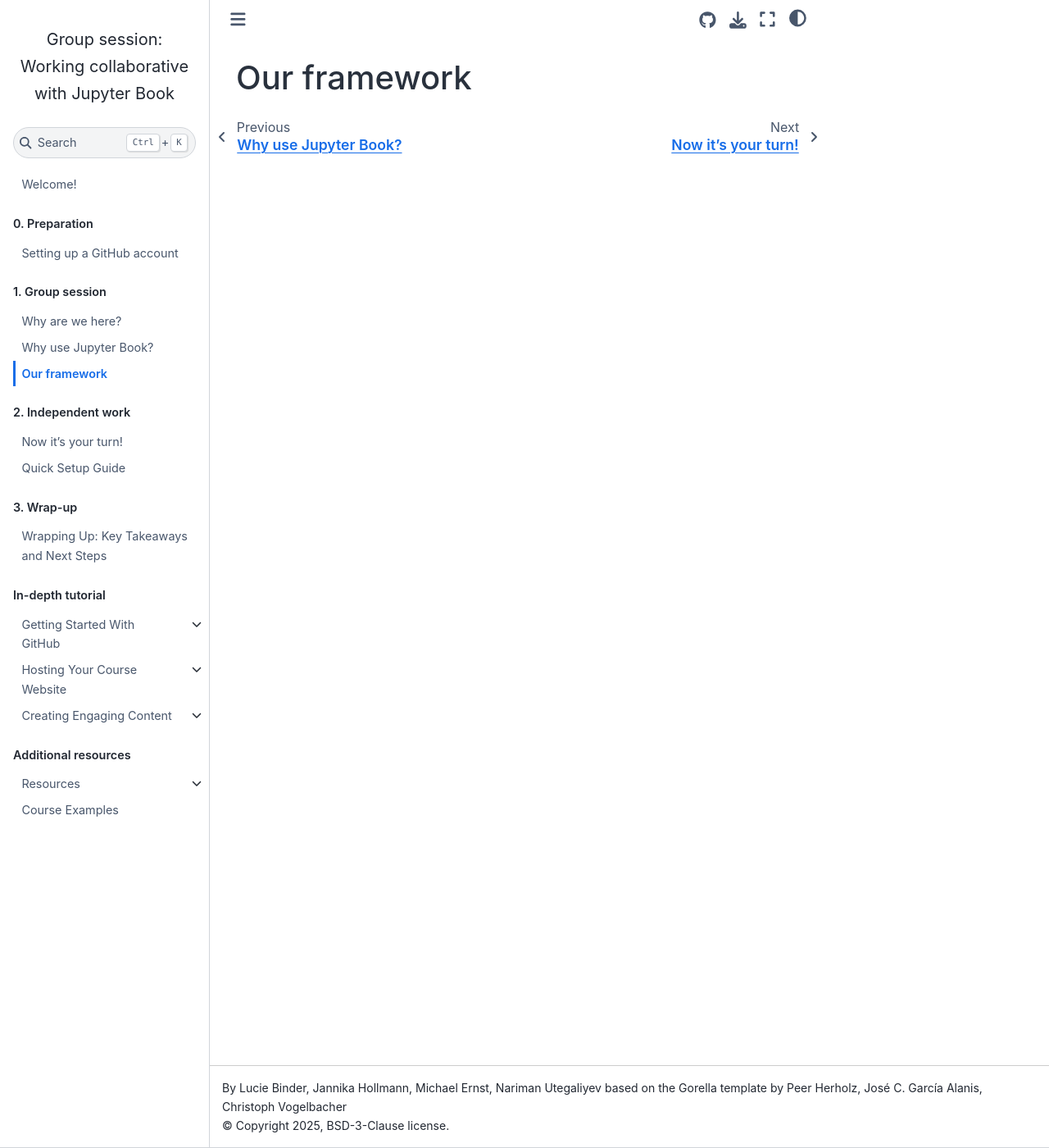
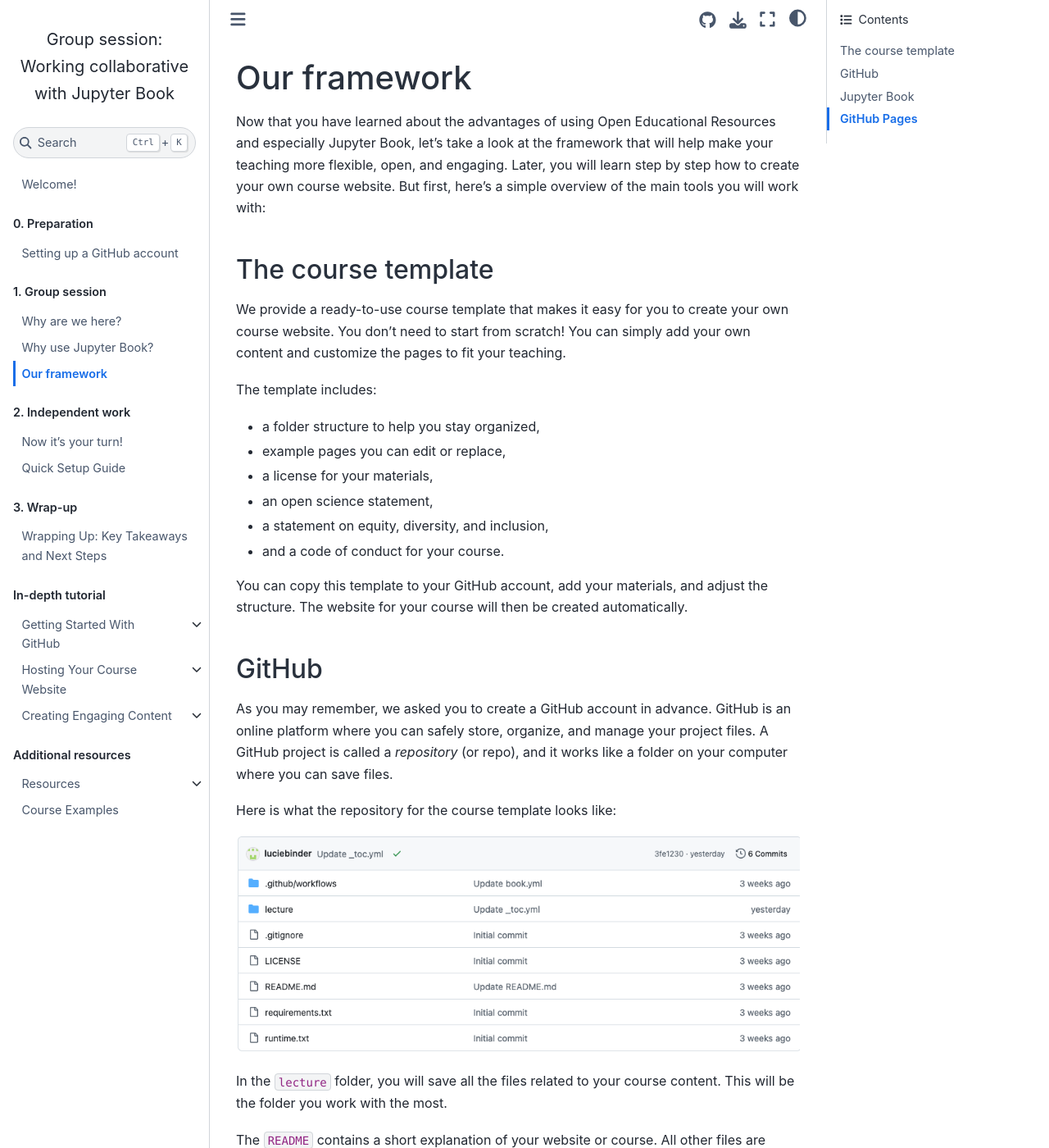
Before and after one commit to luciebinder/ws-openness-2025, a Jupyter Book: the page built from general-information/framework.md, in a window 1280 px wide and 1400 px high. Shown: the whole window at 82% size. Built offline with Jupyter Book 1.0.4 settings and Sphinx 7.4.7 and the Sphinx Book theme 1.1.4, drawn with Linux system fonts in a browser that asks for light colours; some of the changed text lies outside the part shown.

Commit message:
Update framework.md

```diff
--- a/general-information/framework.md
+++ b/general-information/framework.md
@@ -1 +1,43 @@
 # Our framework
+
+Now that you have learned about the advantages of using Open Educational Resources and especially Jupyter Book, let’s take a look at the framework that will help make your teaching more flexible, open, and engaging. Later, you will learn step by step how to create your own course website. But first, here’s a simple overview of the main tools you will work with:
+
+## The course template
+
+We provide a ready-to-use course template that makes it easy for you to create your own course website. You don’t need to start from scratch! You can simply add your own content and customize the pages to fit your teaching.
+
+The template includes:
+- a folder structure to help you stay organized,
+- example pages you can edit or replace,
+- a license for your materials,
+- an open science statement,
+- a statement on equity, diversity, and inclusion,
+- and a code of conduct for your course.
+
+You can copy this template to your GitHub account, add your materials, and adjust the structure. The website for your course will then be created automatically.
+
+## GitHub
+As you may remember, we asked you to create a GitHub account in advance. GitHub is an online platform where you can safely store, organize, and manage your project files. A GitHub project is called a _repository_ (or repo), and it works like a folder on your computer where you can save files.
+
+Here is what the repository for the course template looks like:
+
+![Image of the folder structure of the repository of the course template](../static/folder-structure_minimal-template.png)
+
+In the `lecture` folder, you will save all the files related to your course content. This will be the folder you work with the most.
+
+The `README` contains a short explanation of your website or course. All other files are setup files and can mostly be ignored while working on your content.
+
+## Jupyter Book
+GitHub is where your files are stored. Jupyter Book is the tool that turns those files into a nice-looking website. You can control how your website looks and works using two main files:
+
+- `_config.yml`: This file stores the main settings for your website.
+- `_toc.yml`: This file defines your table of contents (the structure of your website).
+
+Both files are stored in the `lecture` folder:
+
+![Image of the lecture folder structure of the repository of the course template](../static/lecture-folder-structure.png)
+
+## GitHub Pages
+GitHub Pages lets you host your website directly from your GitHub repository, making it easy to publish course content, documentation, or personal projects.
+
+In the course template, there is a special file called `book.yml` (inside the folder `.github/workflows`). This file tells GitHub how to build and update your website automatically. Later, you will only need to change a few settings in GitHub to make your site visible to others.
```
